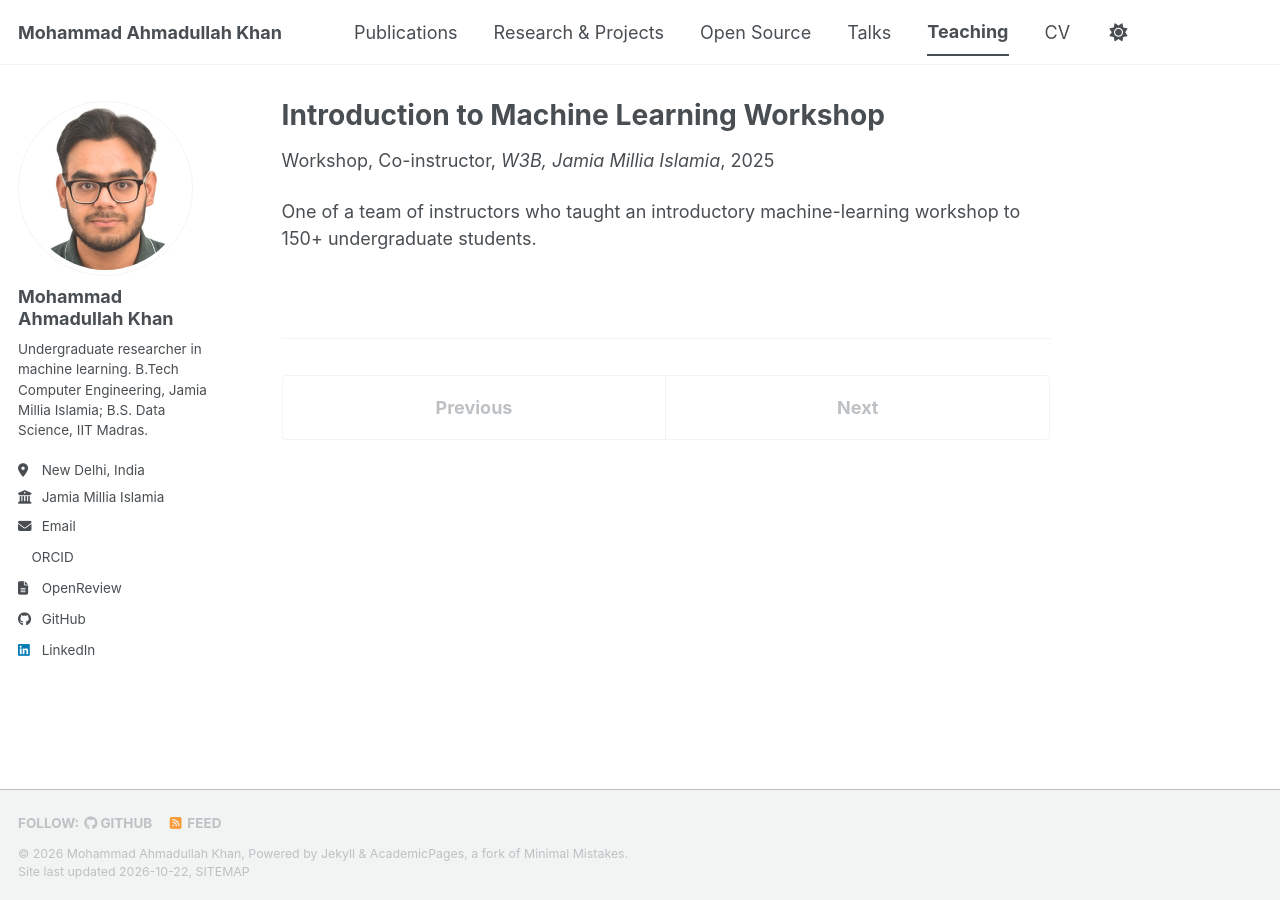
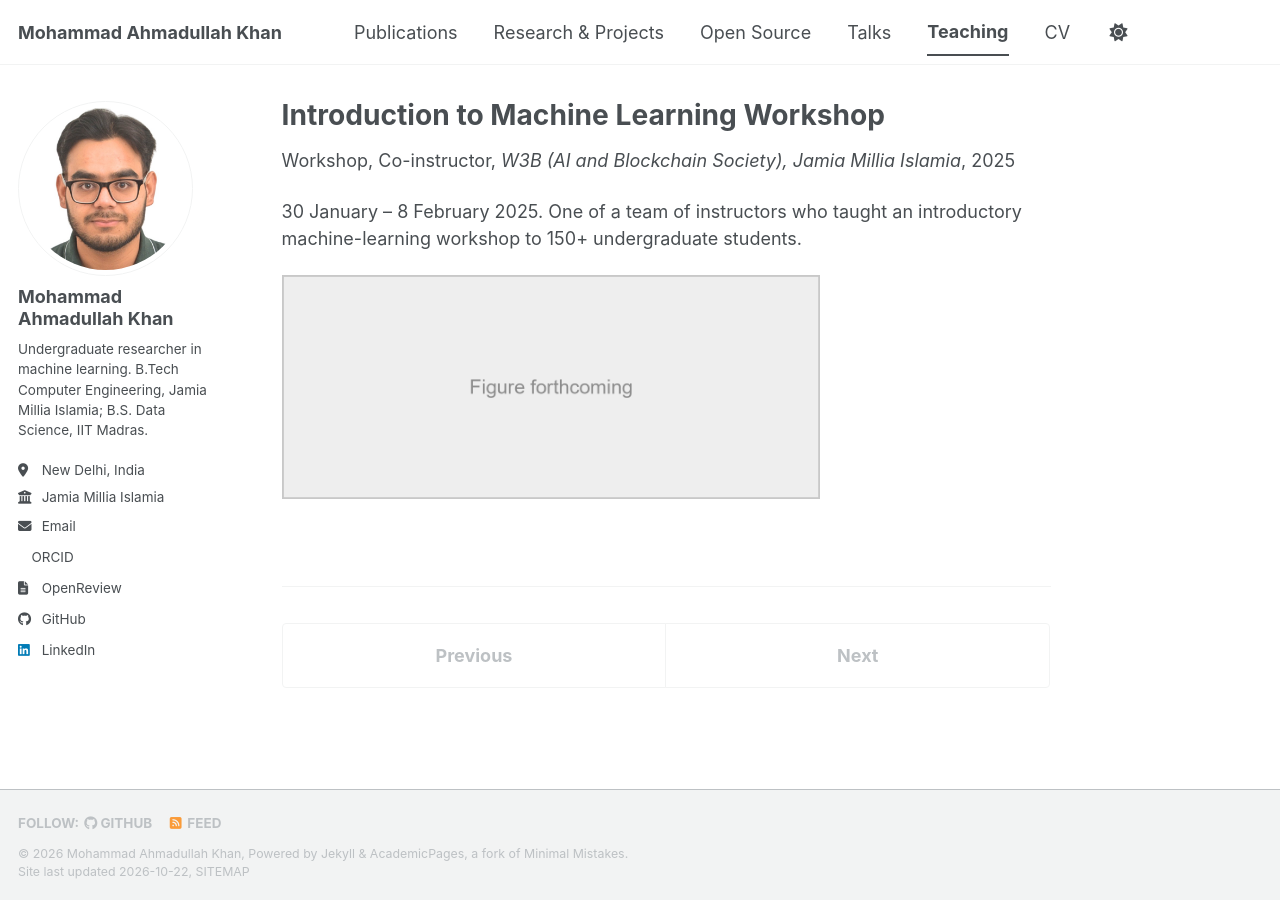
Before and after one commit to MAUK9086/MAUK9086.github.io, a Jekyll site: the page built from _teaching/2025-intro-to-ml-workshop.md, in a window 1280 px wide. Built offline with Jekyll 4.4.1, drawn with Linux system fonts in a browser that asks for light colours; a style sheet for code colours, icons or effects is not loaded.

Commit message:
Date the W3B workshop and add a photo placeholder
Co-Authored-By: Claude Opus 5.5 <noreply@anthropic.com>

```diff
--- a/_teaching/2025-intro-to-ml-workshop.md
+++ b/_teaching/2025-intro-to-ml-workshop.md
@@ -3,9 +3,11 @@ title: "Introduction to Machine Learning Workshop"
 collection: teaching
 type: "Workshop, Co-instructor"
 permalink: /teaching/intro-to-ml-workshop
-venue: "W3B, Jamia Millia Islamia"
-date: 2025-01-01
+venue: "W3B (AI and Blockchain Society), Jamia Millia Islamia"
+date: 2025-01-30
 location: "New Delhi, India"
 ---
 
-One of a team of instructors who taught an introductory machine-learning workshop to 150+ undergraduate students.
+30 January – 8 February 2025. One of a team of instructors who taught an introductory machine-learning workshop to 150+ undergraduate students.
+
+<img src="/images/placeholder-figure.png" alt="Workshop photo forthcoming" width="70%">
```
